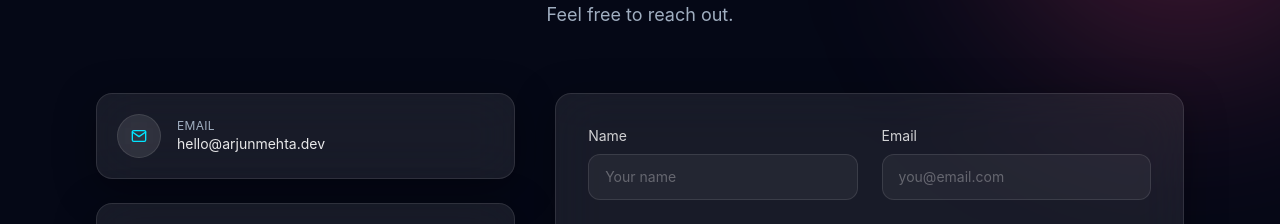
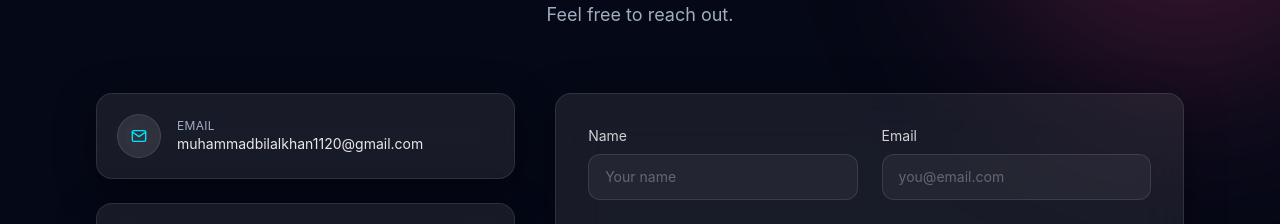
Before and after one commit to muhammadbilal069/Next.JS-Portfolio, a Next.js app: page / in a window 1280 px wide. Shown: the part 9080-9304 px from the top of the page. Built offline with nearby package versions, Linux system fonts and the light colour scheme.

Commit message:
Update email address in portfolio data for accuracy

```diff
--- a/src/data/portfolioData.js
+++ b/src/data/portfolioData.js
@@ -13,7 +13,7 @@ export const personal = {
   intro:
     "I'm a Full-Stack Developer focused on building modern, responsive, and user-friendly web applications. Using React.js, Next.js, Node.js, Express.js, and MongoDB, I turn ideas into functional digital experiences with clean code, intuitive design, and reliable performance.",
   resumeUrl: '/resume.pdf',
-  email: 'hello@arjunmehta.dev',
+  email: 'muhammadbilalkhan1120@gmail.com',
   phone: '+92 3111300393',
   location: 'Karachi, Pakistan',
   avatar: null, // add a real image path here, e.g. '/avatar.jpg'
```
